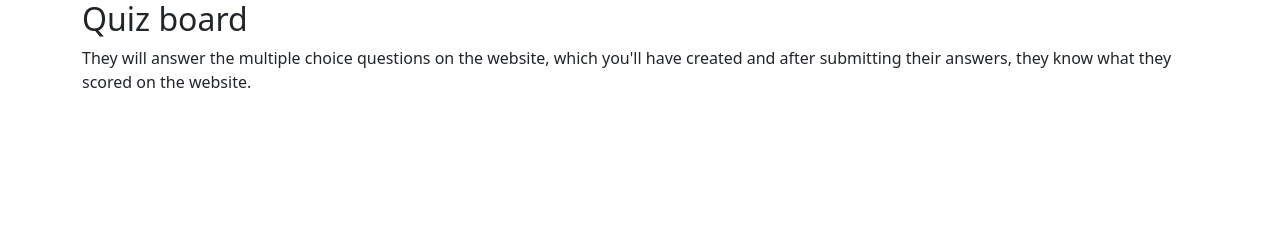
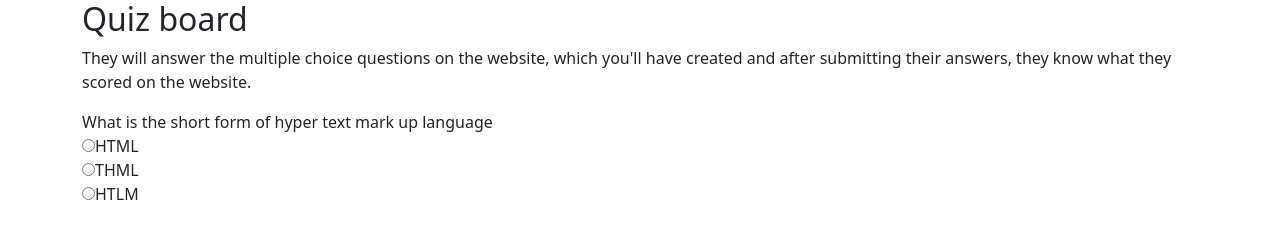
Before and after one commit to hwaweru/delani1, a plain HTML site: page index.html in a window 1280 px wide. Drawn offline with nearby package versions, Linux system fonts and the light colour scheme.

Commit message:
index head

```diff
--- a/index.html
+++ b/index.html
@@ -14,6 +14,14 @@
     <h2>Quiz board</h2>
     <p>They will answer the multiple choice questions on the website, which you'll have created and after submitting their answers, they know what they scored on the website. </p>
 </div>
+<div class="container">
+    <form action="">
+    <label for="Question 1">What is the short form of hyper text mark up language</label><br>
+    <input type="radio" id="ans1">HTML <br>
+    <input type="radio" id="ans2">THML <br>
+    <input type="radio" id="ans3">HTLM <br>
+</form>
+</div>
 
 
     <script
```
